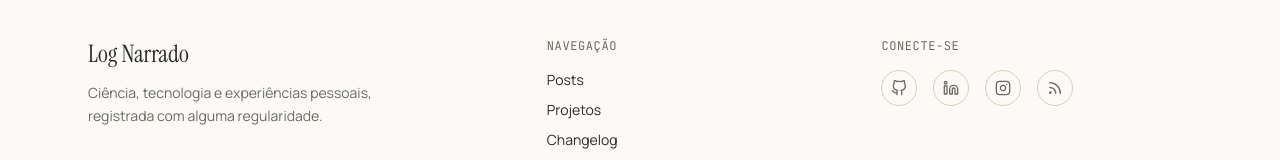
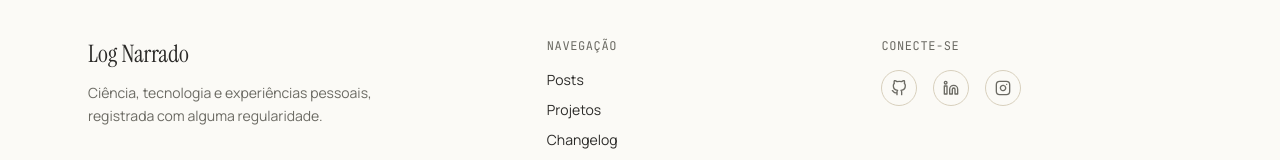
Before and after one commit to Kotige/log-narrado, a React (Vite) app: page / in a window 1280 px wide. Shown: the part 1766-1926 px from the top of the page. Built offline with nearby package versions, Linux system fonts and the light colour scheme.

Commit message:
feat(footer): remove rss button

```diff
--- a/src/components/Footer/index.jsx
+++ b/src/components/Footer/index.jsx
@@ -1,5 +1,5 @@
 import { Link } from "react-router-dom";
-import { FiGithub, FiLinkedin, FiInstagram, FiRss } from "react-icons/fi";
+import { FiGithub, FiLinkedin, FiInstagram } from "react-icons/fi";
 
 const NAV_LINKS = [
   { label: "Posts", to: "/posts" },
@@ -20,7 +20,6 @@ const SOCIAL_LINKS = [
     href: "https://instagram.com/lognarrado",
     icon: FiInstagram,
   },
-  { label: "RSS", href: "/rss.xml", icon: FiRss },
 ];
 
 export default function Footer() {
@@ -62,7 +61,7 @@ export default function Footer() {
             </nav>
           </div>
 
-          {/* Redes e RSS */}
+          {/* Redes */}
 
           <div>
             <p className="font-mono text-xs uppercase tracking-wider text-muted mb-4">
```
